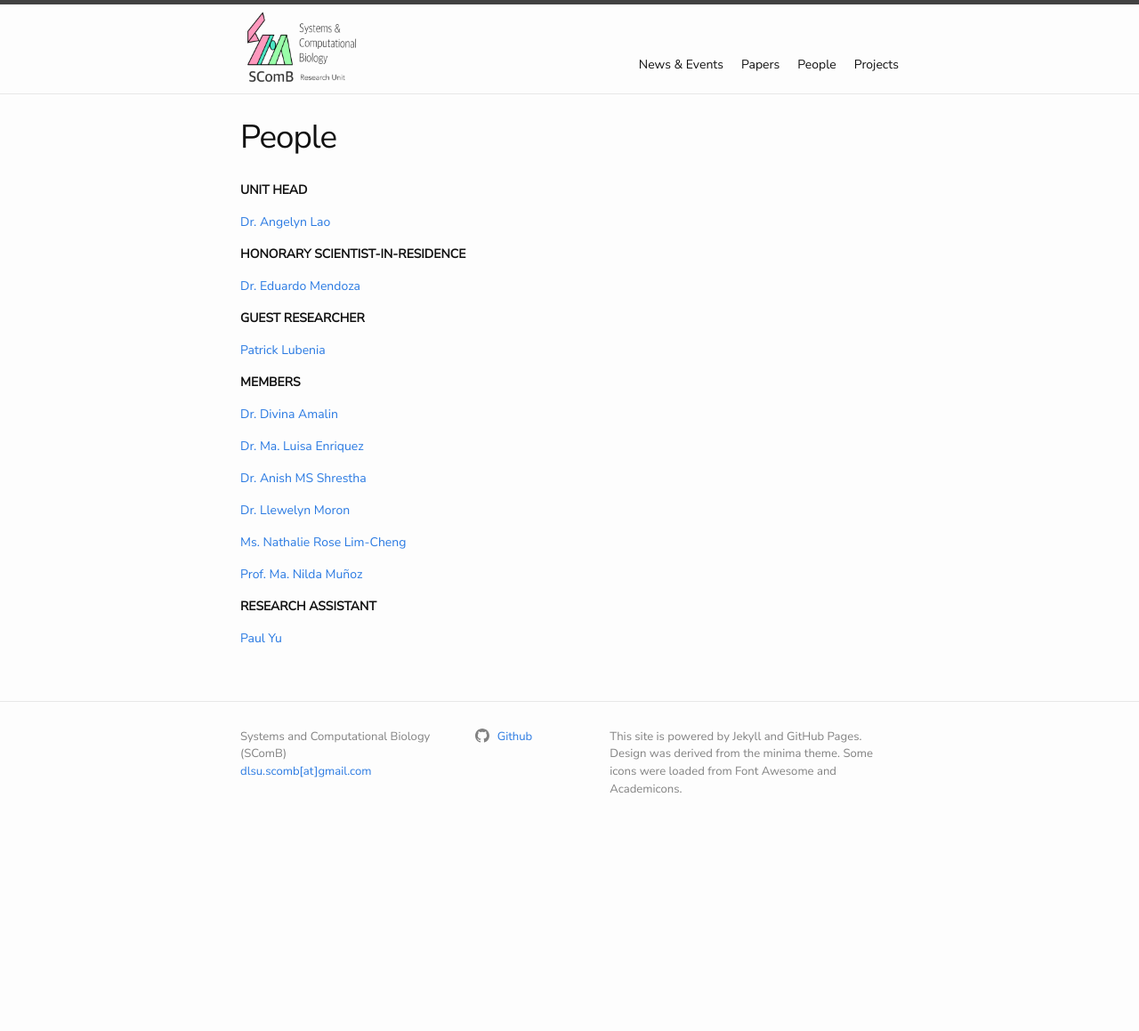
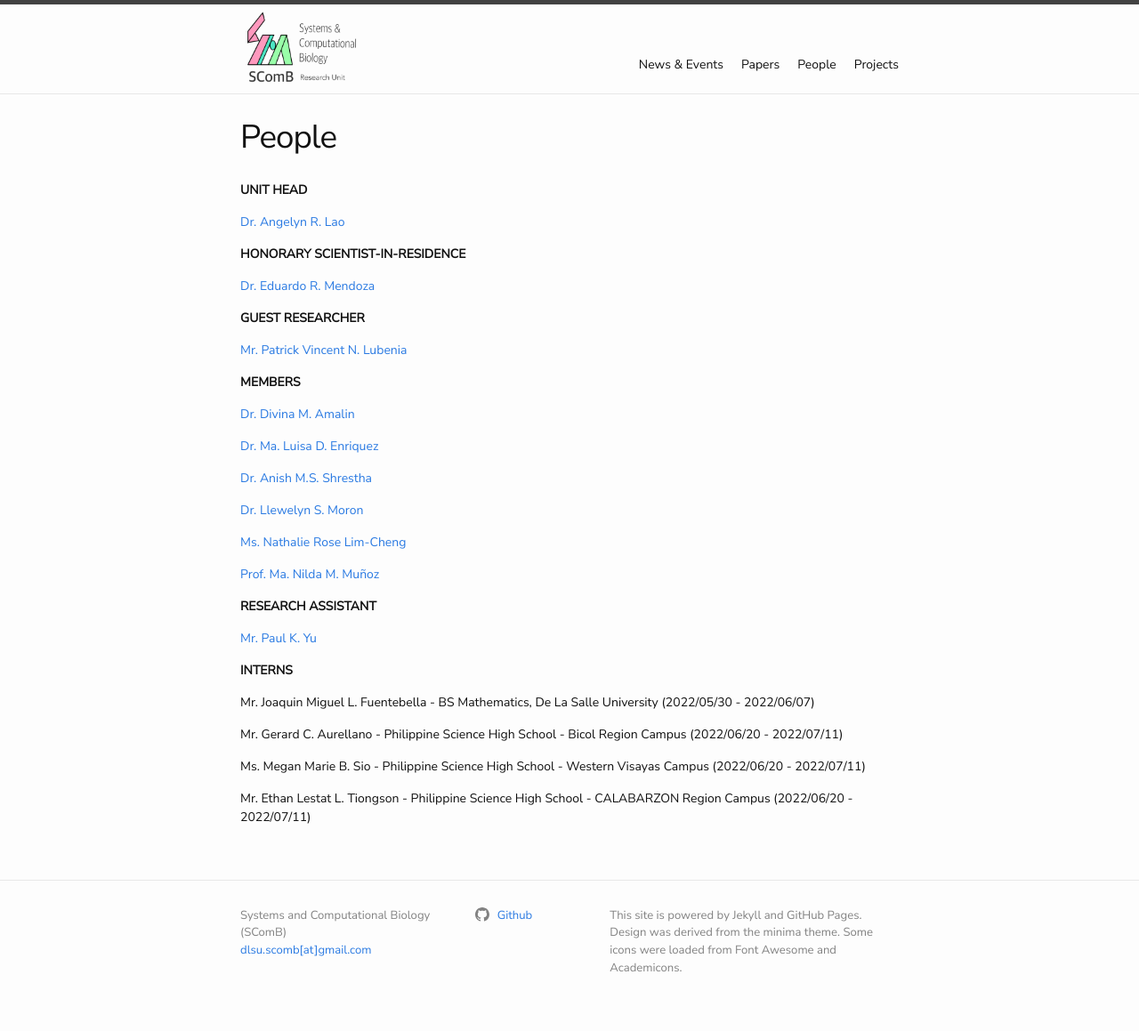
Before and after one commit to dlsu-scomb/dlsu-scomb.github.io, a Jekyll site: the page built from people.md, in a window 1280 px wide. Shown: the whole page at 89% size. Built offline with Jekyll 4.4.1, drawn with Linux system fonts in a browser that asks for light colours; nearby versions of some CDN libraries; a style sheet for code colours, icons or effects is not loaded; before the commit the page ends 958 px from its top, so only the background shows below that.

Commit message:
Update people.md

```diff
--- a/people.md
+++ b/people.md
@@ -6,30 +6,40 @@ permalink: /people/
 
 **UNIT HEAD**
 
-[Dr. Angelyn Lao](https://angelynlao.github.io/)
+[Dr. Angelyn R. Lao](https://angelynlao.github.io/)
 
 **HONORARY SCIENTIST-IN-RESIDENCE**
 
-[Dr. Eduardo Mendoza](https://www.dlsu.edu.ph/colleges/cos/departments/mathematics/adjunct-professor/)
+[Dr. Eduardo R. Mendoza](https://www.dlsu.edu.ph/colleges/cos/departments/mathematics/adjunct-professor/)
 
 **GUEST RESEARCHER**
 
-[Patrick Lubenia](https://www.linkedin.com/in/patrick-vincent-lubenia-frm-741812102/?originalSubdomain=ph)
+[Mr. Patrick Vincent N. Lubenia](https://www.linkedin.com/in/patrick-vincent-lubenia-frm-741812102/?originalSubdomain=ph)
 
 **MEMBERS**
 
-[Dr. Divina Amalin](https://www.dlsu.edu.ph/colleges/cos/faculty-profile/?personnel=32742711629)
+[Dr. Divina M. Amalin](https://www.dlsu.edu.ph/colleges/cos/faculty-profile/?personnel=32742711629)
 
-[Dr. Ma. Luisa Enriquez](https://www.dlsu.edu.ph/colleges/cos/faculty-profile/?personnel=32742676594)
+[Dr. Ma. Luisa D. Enriquez](https://www.dlsu.edu.ph/colleges/cos/faculty-profile/?personnel=32742676594)
 
-[Dr. Anish MS Shrestha](https://www.a-transposable-element.com/)
+[Dr. Anish M.S. Shrestha](https://www.a-transposable-element.com/)
 
-[Dr. Llewelyn Moron](https://www.dlsu.edu.ph/colleges/cos/faculty-profile/?personnel=32742711505)
+[Dr. Llewelyn S. Moron](https://www.dlsu.edu.ph/colleges/cos/faculty-profile/?personnel=32742711505)
 
 [Ms. Nathalie Rose Lim-Cheng](https://scholar.google.com.ph/citations?user=Y--J7f8AAAAJ&hl=en)
 
-[Prof. Ma. Nilda Muñoz](https://scholar.google.com.ph/citations?hl=en&user=5lNV_VEAAAAJ&view_op=list_works&sortby=pubdate)
+[Prof. Ma. Nilda M. Muñoz](https://scholar.google.com.ph/citations?hl=en&user=5lNV_VEAAAAJ&view_op=list_works&sortby=pubdate)
 
 **RESEARCH ASSISTANT**
 
-[Paul Yu](https://yupaulk.github.io/)
+[Mr. Paul K. Yu](https://yupaulk.github.io/)
+
+**INTERNS**
+
+Mr. Joaquin Miguel L. Fuentebella - BS Mathematics, De La Salle University (2022/05/30 - 2022/06/07)
+
+Mr. Gerard C. Aurellano - Philippine Science High School - Bicol Region Campus (2022/06/20 - 2022/07/11)
+
+Ms. Megan Marie B. Sio - Philippine Science High School - Western Visayas Campus (2022/06/20 - 2022/07/11)
+
+Mr. Ethan Lestat L. Tiongson - Philippine Science High School - CALABARZON Region Campus (2022/06/20 - 2022/07/11)
```
